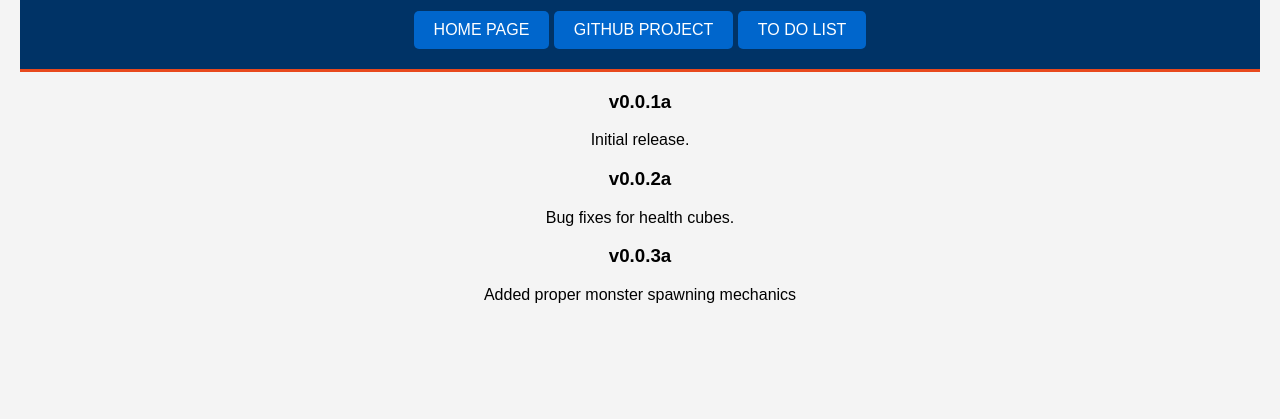
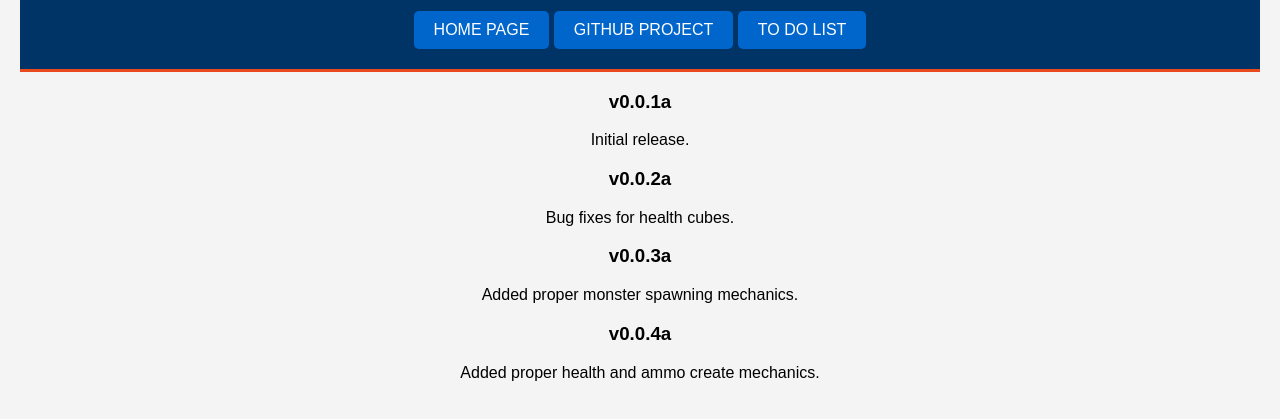
Before and after one commit to noatuh/shooter-game-site, a plain HTML site: page log.html in a window 1280 px wide. Shown: the part 109-528 px from the top of the page. Drawn offline with Linux system fonts and the light colour scheme.

Commit message:
Updated log page

```diff
--- a/log.html
+++ b/log.html
@@ -21,12 +21,12 @@
                     <h3>v0.0.2a</h3>
                     <p>Bug fixes for health cubes.</p>
                     <h3>v0.0.3a</h3>
-                    <p>Added proper monster spawning mechanics</p>
+                    <p>Added proper monster spawning mechanics.</p>
+                    <h3>v0.0.4a</h3>
+                    <p>Added proper health and ammo create mechanics.</p>
             </p>
         </article>
         <!-- Add more log entries here -->
     </main>
-    <footer>
-    </footer>
 </body>
 </html>
```
